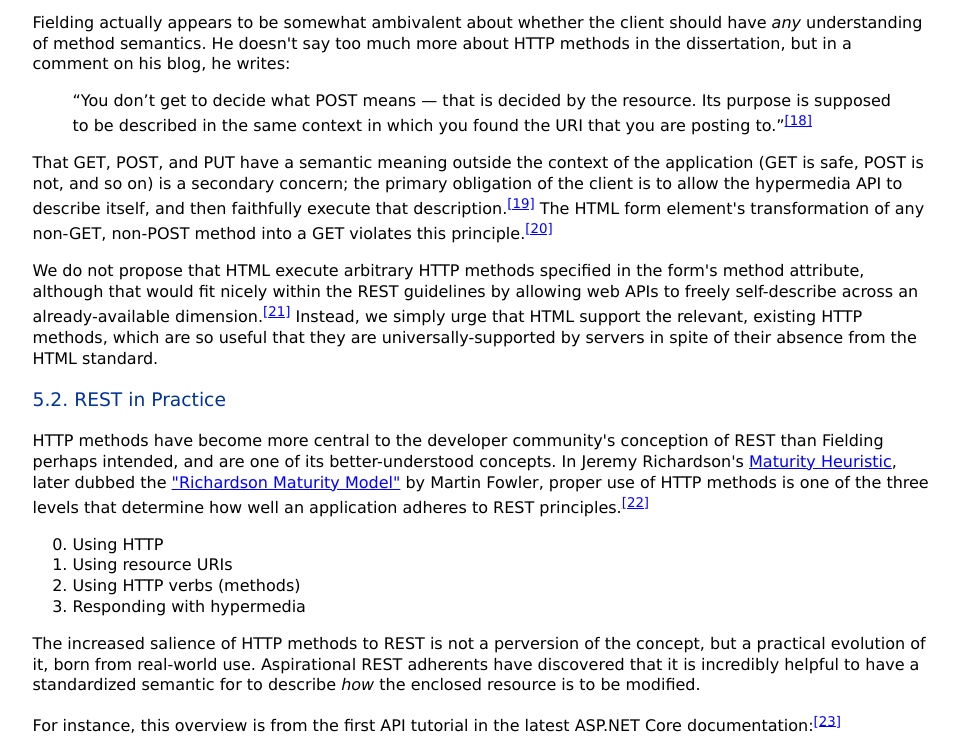
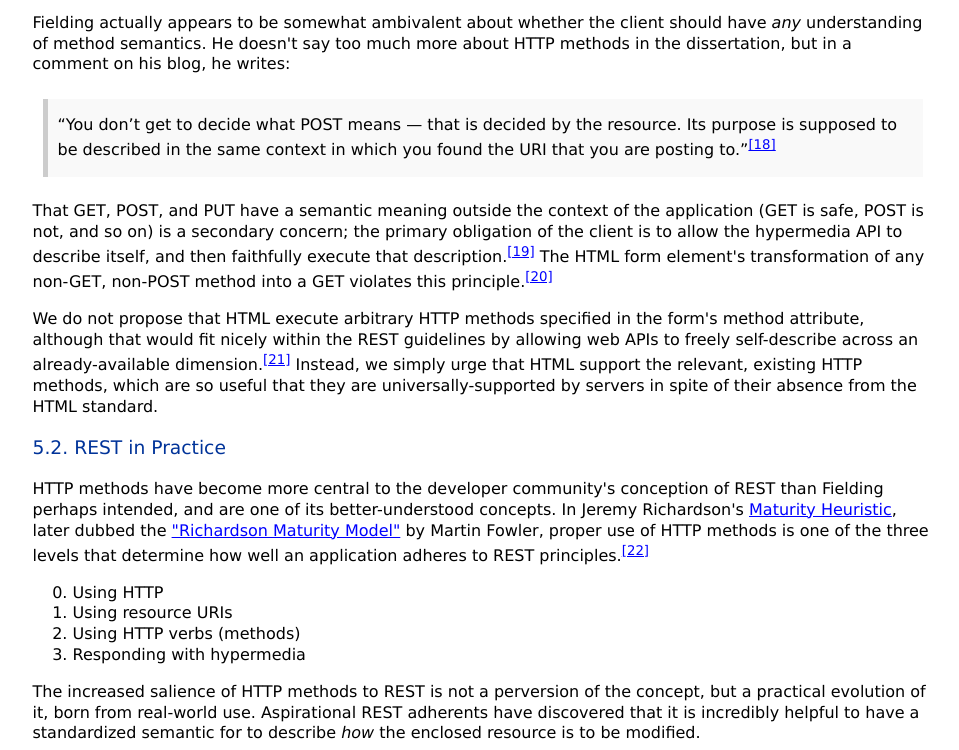
Before and after one commit to alexpetros/triptych, a website: page proposals/form-http-methods.html in a window 1280 px wide. Shown: the part 4793-5543 px from the top of the page, without its empty margins (150-1109 px from the left). Drawn offline with Linux system fonts and the light colour scheme.

Commit message:
Add blockquote styling

```diff
--- a/proposals/proposal.css
+++ b/proposals/proposal.css
@@ -5,6 +5,8 @@
   --link-color: blue;
   --code-background: lightgray;
   --notice-color: bisque;
+  --blockquote-background: #f9f9f9;
+  --blockquote-accent: #ccc;
 
   color: var(--text-color);
   background-color: var(--page-background);
@@ -19,6 +21,8 @@
     --header-color: white;
     --code-background: rgb(60, 60, 60);
     --notice-color: maroon;
+    --blockquote-background: black;
+    --blockquote-accent: darkgray;
   }
 }
 
@@ -141,6 +145,24 @@ th, td {
   padding: 5px 10px;
 }
 
+
+blockquote {
+  background: var(--blockquote-background);
+  border-left: 5px solid var(--blockquote-accent);
+  color: var(--text-color);
+  margin: 1.5em 10px;
+  padding: 1em 10px;
+  quotes: "\201C""\201D""\2018""\2019";
+}
+
+blockquote:before {
+  color: var(--blockquote-accent);
+  font-size: 4em;
+  line-height: 0.1em;
+  margin-right: 0.25em;
+  vertical-align: -0.4em;
+}
+
 div.notice {
   background-color: var(--notice-color);
   padding: 1rem;
```
